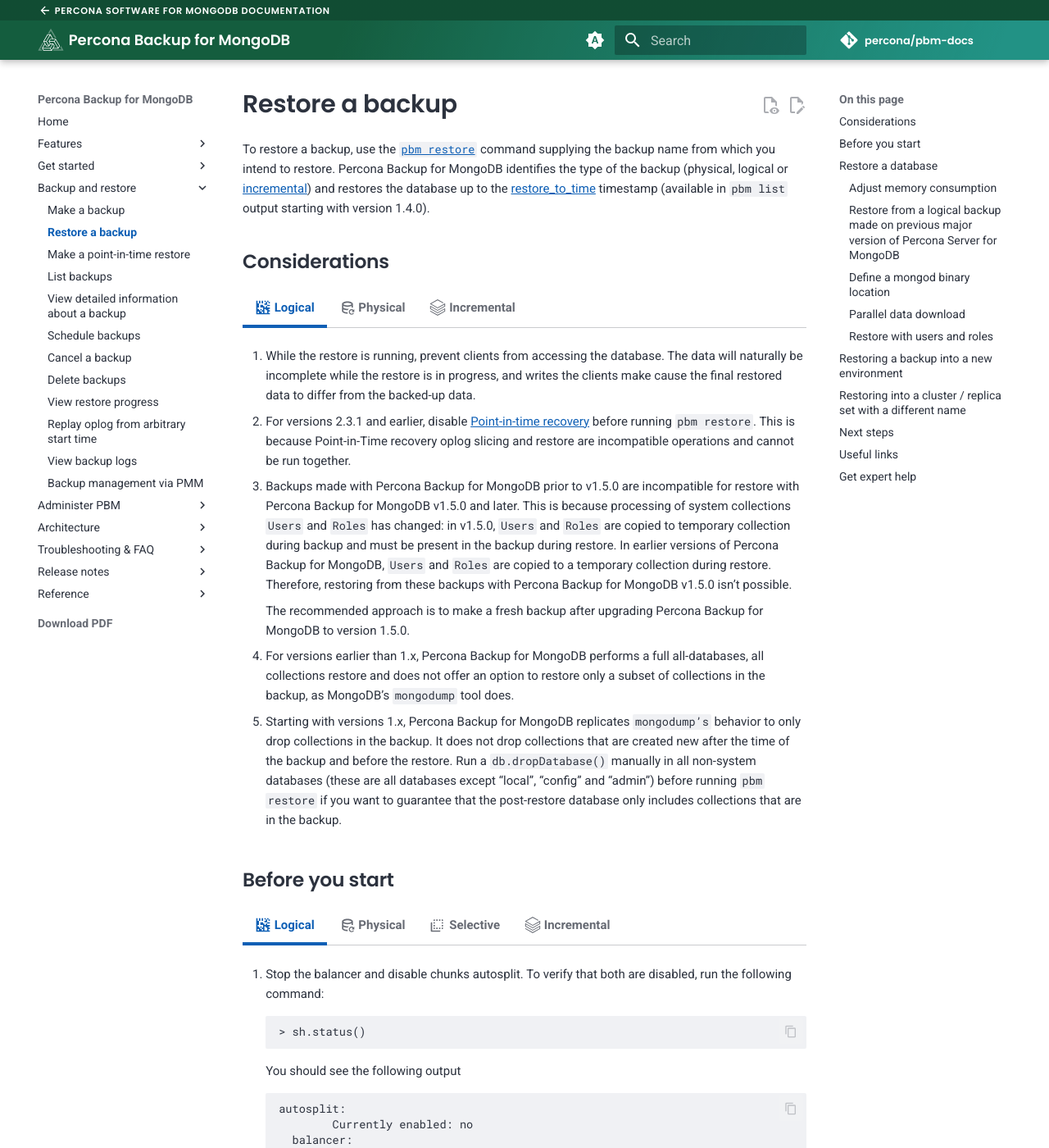
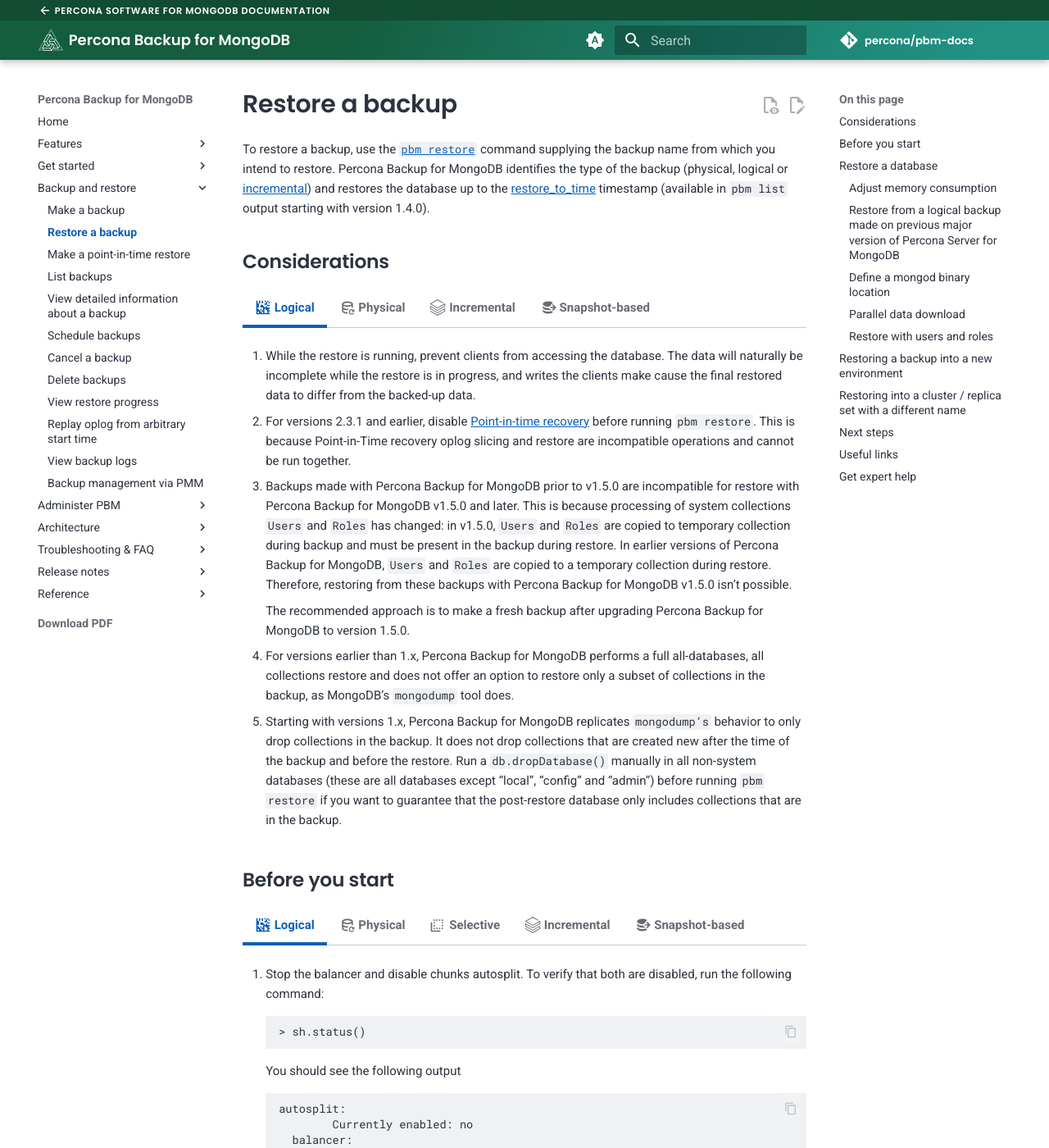
Before and after one commit to percona/pbm-docs, an MkDocs documentation site: the page built from docs/usage/restore.md, in a window 1280 px wide and 1400 px high. Shown: the whole window at 82% size. Built offline with MkDocs 1.6.1 and Material for MkDocs 9.7.7, drawn with Linux system fonts in a browser that asks for light colours; nearby versions of some CDN libraries; comment, search, counter and statistics services are not loaded; some of the changed lines change nothing that is shown.

Commit message:
Update restore.md
add missing tabs for snapshot based restore

```diff
--- a/docs/usage/restore.md
+++ b/docs/usage/restore.md
@@ -35,6 +35,11 @@
     1. The Percona Server for MongoDB version for both backup and restore data must be within the same major release.
     2. Incremental backups made with PBM before PBM 2.1.0 are incompatible for restore with PBM 2.1.0 and onwards.
     3. Physical restores are not supported for deployments with arbiter nodes.
+
+=== ":material-database-export: Snapshot-based"
+
+    1. Supported only for full physical backups
+    2. Available only if you run Percona Server for MongoDB in your environment as PBM uses the [`$backupCursor and $backupCursorExtended aggregation stages` :octicons-link-external-16:](https://docs.percona.com/percona-server-for-mongodb/latest/backup-cursor.html).
 
 ## Before you start
 
@@ -76,6 +81,10 @@
 
     Before you start, shut down all `mongos` nodes, `pmm-agent` processes and clients that can do writes to the database as it won’t be available while the restore is in progress.
 
+=== ":material-database-export: Snapshot-based"
+
+    1. Shut down all `mongos` nodes. If you have set up the automatic restart of the database, disable it.
+    2. Stop the arbiter nodes manually since there’s no `pbm-agent` on these nodes to do that automatically.
 
 ## Restore a database
 
```
